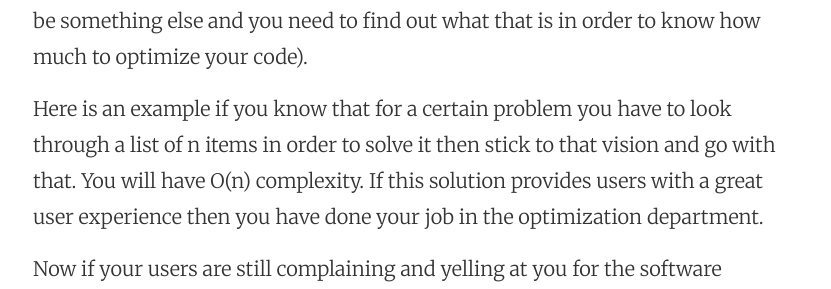
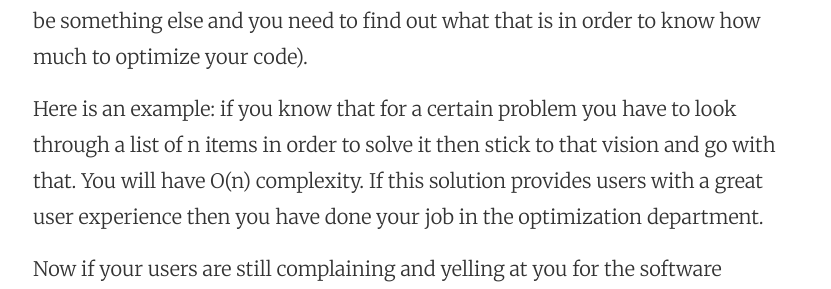
Before and after one commit to JungMinu/AvetisG.github.io, a Jekyll site: the page built from _posts/2015-07-01-time-space-efficiency-readability.md, in a window 1280 px wide and 900 px high, scrolled down 3123 px. Shown: the part 164-453 px from the top of the window, without its empty margins (223-1054 px from the left). Built offline with Jekyll 4.4.1, drawn with Linux system fonts in a browser that asks for light colours; nearby versions of some CDN libraries; Markdown is read by kramdown in place of the engine named in the settings; comment, search, counter and statistics services are not loaded.

```diff
--- a/_posts/2015-07-01-time-space-efficiency-readability.md
+++ b/_posts/2015-07-01-time-space-efficiency-readability.md
@@ -47,7 +47,7 @@ Let me expand on what I mean by this. Usually, when solutions are not over optim
 
 This is why I try to stick to this mantra and optimize it only to the limit I have to, not more. The limit is usually the quality of user experience (in your case it might be something else and you need to find out what that is in order to know how much to optimize your code).
 
-Here is an example if you know that for a certain problem you have to look through a list of n items in order to solve it then stick to that vision and go with that. You will have O(n) complexity. If this solution provides users with a great user experience then you have done your job in the optimization department.
+Here is an example: if you know that for a certain problem you have to look through a list of n items in order to solve it then stick to that vision and go with that. You will have O(n) complexity. If this solution provides users with a great user experience then you have done your job in the optimization department.
 
 Now if your users are still complaining and yelling at you for the software working slow then here is when you have an excuse to start innovating a bit. Before innovating however first look through your current code and see if there is something else you are missing that is slowing it down. Innovating for optimization should be your last resort because it introduces complexity and complexity is not very readable.
 
```
